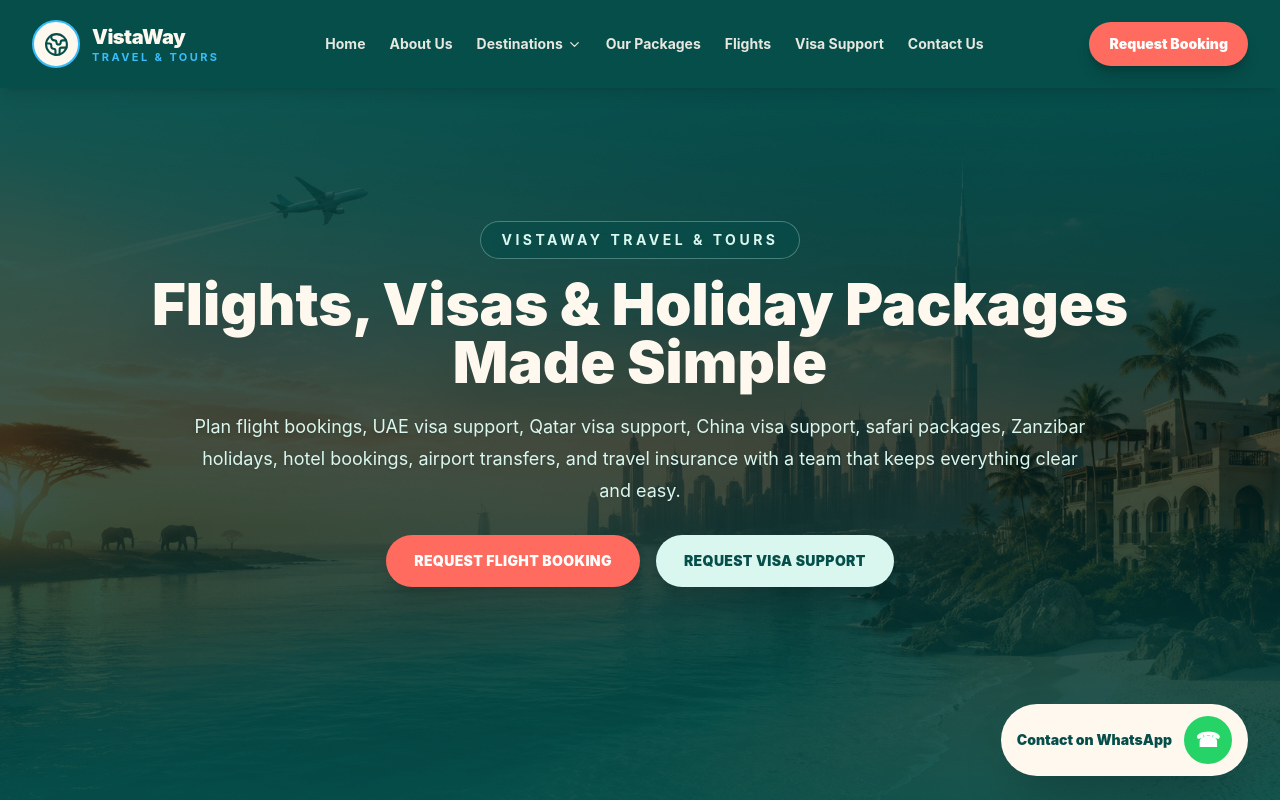
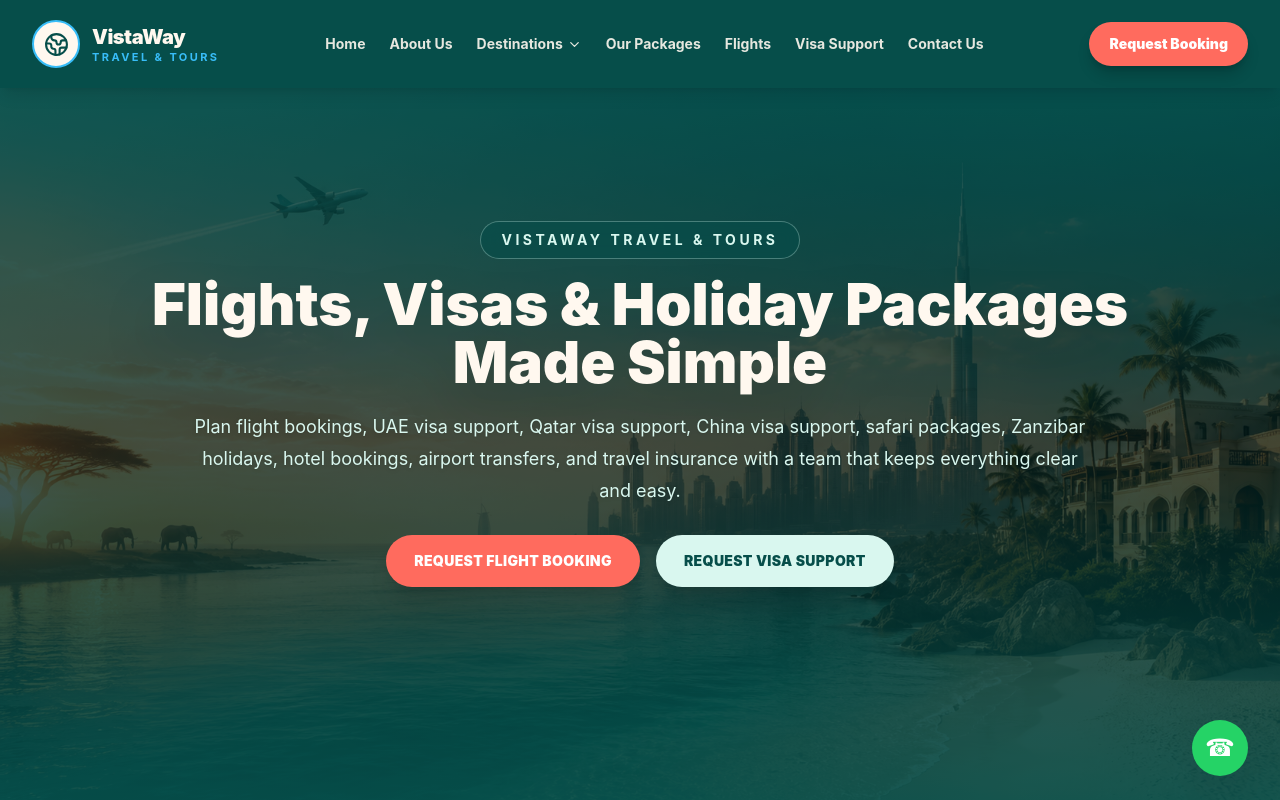
Before and after one commit to brianmichaelu/vistaway-travel-website, a Next.js app: page / in a window 1280 px wide. Shown: the top 800 px of the page. Built offline with nearby package versions, Linux system fonts and the light colour scheme.

Commit message:
Update Hero.tsx

```diff
--- a/components/Hero.tsx
+++ b/components/Hero.tsx
@@ -55,13 +55,11 @@
   href="https://wa.me/255689824682"
   target="_blank"
   rel="noopener noreferrer"
-        className="fixed bottom-6 right-5 z-[999] flex cursor-pointer items-center gap-3 rounded-full bg-[#FFF8EF] px-4 py-3 text-sm font-black text-[#064E4A] shadow-2xl transition hover:-translate-y-1 md:right-8"
+  className="fixed bottom-6 right-5 z-[999] flex h-14 w-14 cursor-pointer items-center justify-center rounded-full bg-[#25D366] text-2xl text-white shadow-2xl transition hover:-translate-y-1 hover:scale-105 md:right-8"
   aria-label="Contact VistaWay Travel & Tours on WhatsApp"
+  title="Contact on WhatsApp"
 >
-        <span className="hidden sm:inline">Contact on WhatsApp</span>
-        <span className="flex h-12 w-12 items-center justify-center rounded-full bg-[#25D366] text-xl text-white">
   ☎
-        </span>
 </a>
     </section>
   );
```
Lines whose indentation alone changed are shown as unchanged.
